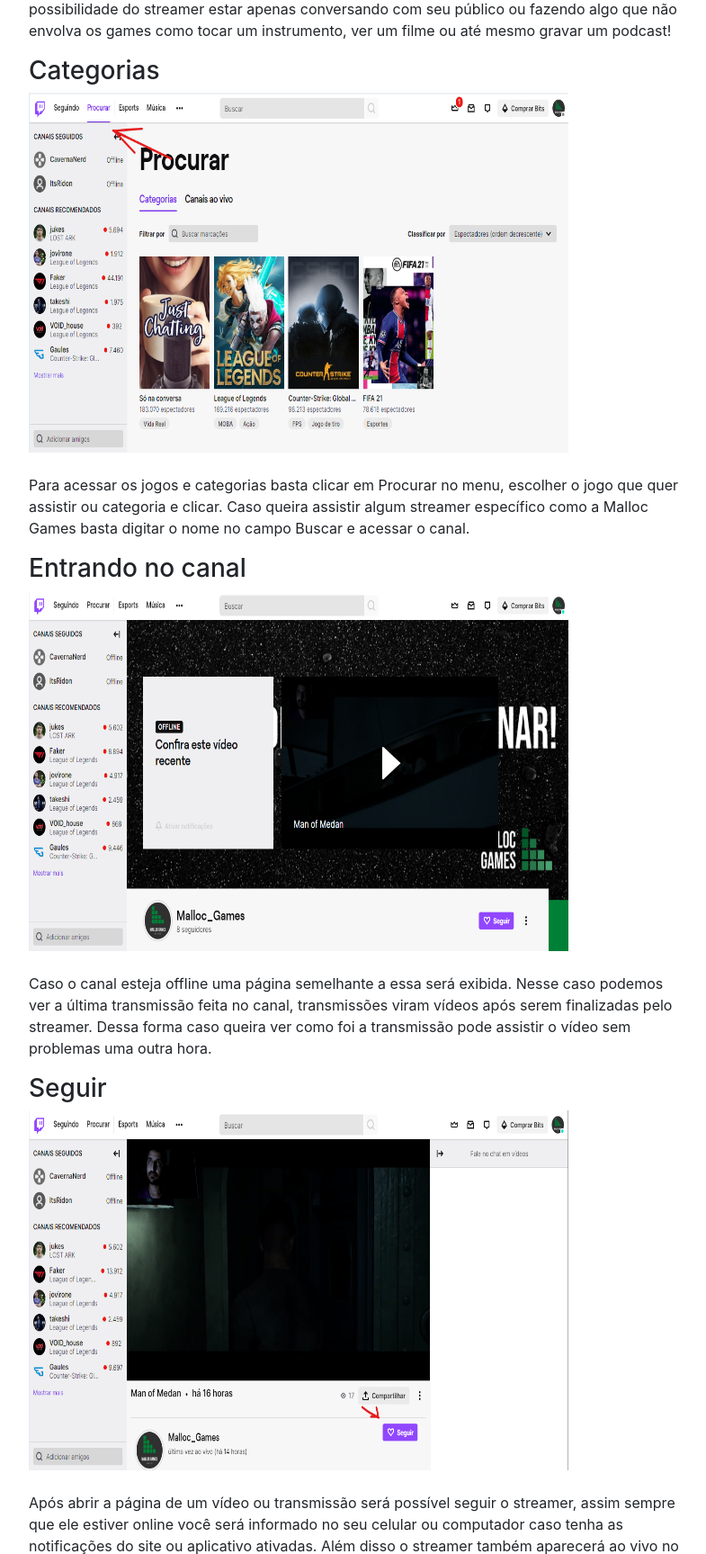
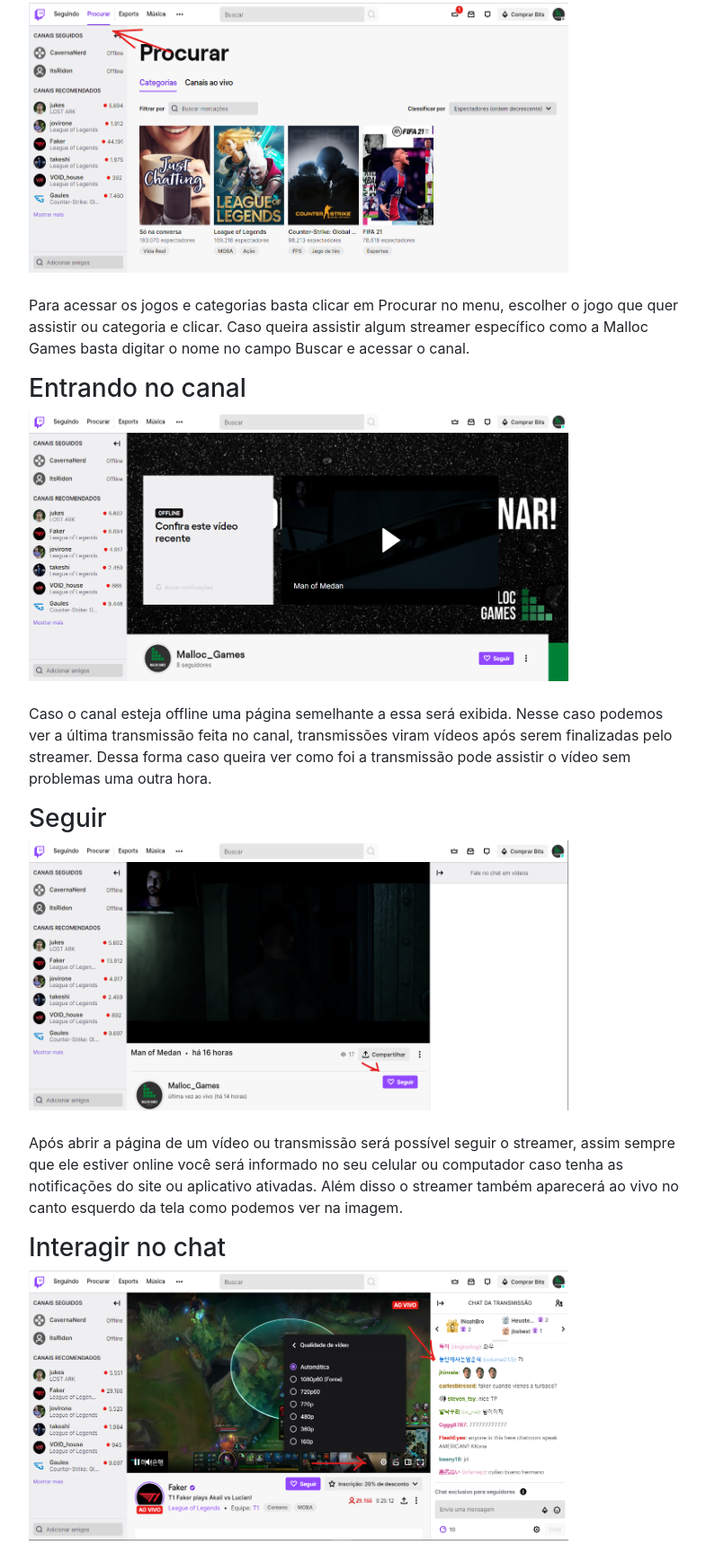
Before and after one commit to mallocgames/mallocgames.github.io, a plain HTML site: page artigos/como-assistir-lives-na-twitch.html in a window 1280 px wide. Shown: the part 834-2561 px from the top of the page at 90% size, without its empty margins (53-838 px from the left). Drawn offline with nearby package versions, Linux system fonts and the light colour scheme; files that its build step writes are made by us from their sources; files whose address does not match are found by name.

Commit message:
Update como-assistir-lives-na-twitch.html

```diff
--- a/artigos/como-assistir-lives-na-twitch.html
+++ b/artigos/como-assistir-lives-na-twitch.html
@@ -49,7 +49,7 @@
       <br></br>
 	<h3>Acessar o site</h3>
 
-	    <a><img src="twitch/01.png" style="width:600px;height:400px;"></a><br></br>
+	    <a><img src="twitch/01.png" style="width:600px;height:300px;"></a><br></br>
 	<p> Primeiro você deve acessar o site da Twitch.<br></br>
 
 Ao acessar o site ele recomenda-rá algumas streams dos jogos mais vistos no momento, como League Of Legends, Call Of Duty, Fortnite, FIFA, Counter Strike: GO.
@@ -58,28 +58,28 @@
 
      	<h3>Categorias</h3>
 
-		<a><img src="twitch/02.png" style="width:600px;height:400px;"></a><br></br>
+		<a><img src="twitch/02.png" style="width:600px;height:300px;"></a><br></br>
 	<p> Para acessar os jogos e categorias basta clicar em Procurar no menu, escolher o jogo que quer assistir ou categoria e clicar.
 
 Caso queira assistir algum streamer específico como a Malloc Games basta digitar o nome no campo Buscar e acessar o canal.</p>
 
 	<h3>Entrando no canal</h3>
 
-		<a><img src="twitch/03.png" style="width:600px;height:400px;"></a><br></br>
+		<a><img src="twitch/03.png" style="width:600px;height:300px;"></a><br></br>
 	<p> Caso o canal esteja offline uma página semelhante a essa será exibida.
 
 Nesse caso podemos ver a última transmissão feita no canal, transmissões viram vídeos após serem finalizadas pelo streamer. Dessa forma caso queira ver como foi a transmissão pode assistir o vídeo sem problemas uma outra hora.</p>
 
 	<h3>Seguir</h3>
 
-		<a><img src="twitch/04.png" style="width:600px;height:400px;"></a><br></br>
+		<a><img src="twitch/04.png" style="width:600px;height:300px;"></a><br></br>
 	<p> Após abrir a página de um vídeo ou transmissão será possível seguir o streamer, assim sempre que ele estiver online você será informado no seu celular ou computador caso tenha as notificações do site ou aplicativo ativadas.
 
 Além disso o streamer também aparecerá ao vivo no canto esquerdo da tela como podemos ver na imagem.</p>
 
 	<h3>Interagir no chat</h3>
 
-		<a><img src="twitch/05.png" style="width:600px;height:400px;"></a><br></br>
+		<a><img src="twitch/05.png" style="width:600px;height:300px;"></a><br></br>
 	<p> Durante uma stream ou vídeo é possível interagir com o streamer e com as outras pessoas no chat. Isso é o que torna uma stream algo diferente de apenas ver um vídeo no youtube.
 
 Também é possível escolher a qualidade da stream como um vídeo no youtube caso sua internet não suporte assistir a stream na qualidade máxima.
@@ -89,7 +89,7 @@
 
 	<h3>Siga a Malloc Games na Twitch</h3>
 
-		<a><img src="twitch/06.png" style="width:600px;height:400px;"></a><br></br>
+		<a><img src="twitch/06.png" style="width:600px;height:300px;"></a><br></br>
 	<p>Se esse artigo te ajudou não esqueça de seguir a Malloc Games na Twitch dessa forma você pode ficar por dentro de todas as lives que fazemos além de é claro conversar conosco ao vivo. </p>
 
 	<p> Todas as imagens utilizadas possuem direitos autorais das empresas citadas e não devem ser utilizadas ou reproduzidas por terceiros.</p>
```
